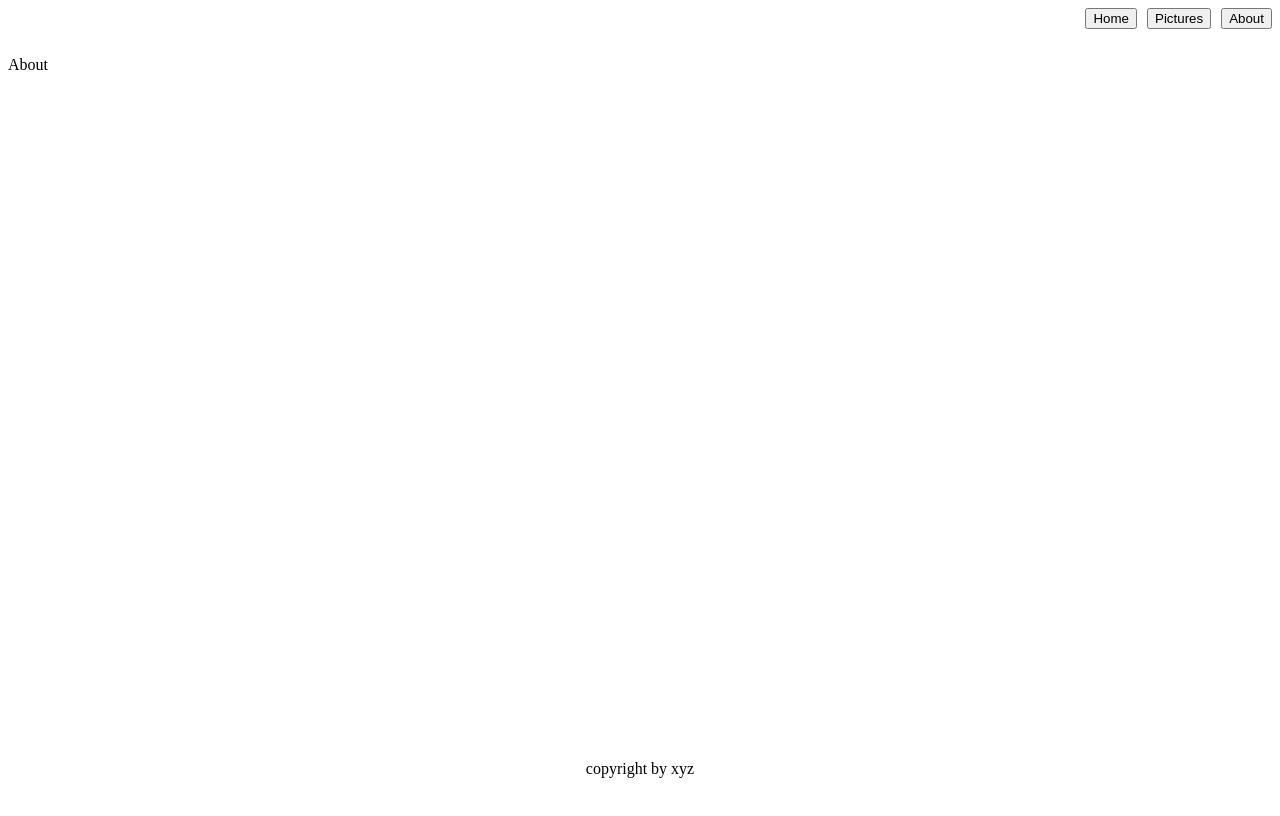
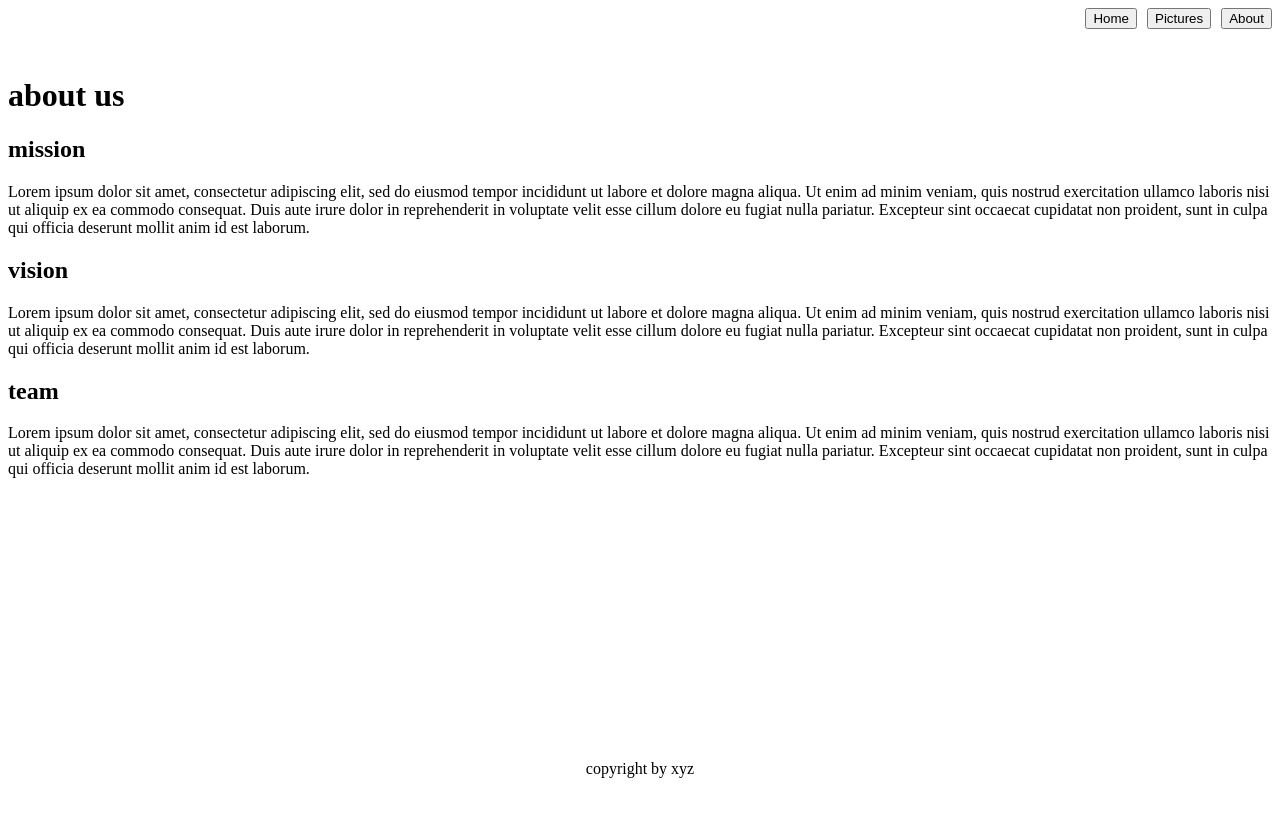
Before and after one commit to JelenadlS/redux-training, a React (Create React App) app: page /about in a window 1280 px wide. Built offline with nearby package versions, Linux system fonts and the light colour scheme.

Commit message:
Add details to about page

```diff
--- /dev/null
+++ b/src/components/AboutText.js
@@ -0,0 +1,17 @@
+export const AboutText = [
+  {
+    title: "mission ",
+    details:
+      "Lorem ipsum dolor sit amet, consectetur adipiscing elit, sed do eiusmod tempor incididunt ut labore et dolore magna aliqua. Ut enim ad minim veniam, quis nostrud exercitation ullamco laboris nisi ut aliquip ex ea commodo consequat. Duis aute irure dolor in reprehenderit in voluptate velit esse cillum dolore eu fugiat nulla pariatur. Excepteur sint occaecat cupidatat non proident, sunt in culpa qui officia deserunt mollit anim id est laborum.",
+  },
+  {
+    title: "vision",
+    details:
+      "Lorem ipsum dolor sit amet, consectetur adipiscing elit, sed do eiusmod tempor incididunt ut labore et dolore magna aliqua. Ut enim ad minim veniam, quis nostrud exercitation ullamco laboris nisi ut aliquip ex ea commodo consequat. Duis aute irure dolor in reprehenderit in voluptate velit esse cillum dolore eu fugiat nulla pariatur. Excepteur sint occaecat cupidatat non proident, sunt in culpa qui officia deserunt mollit anim id est laborum.",
+  },
+  {
+    title: "team",
+    details:
+      "Lorem ipsum dolor sit amet, consectetur adipiscing elit, sed do eiusmod tempor incididunt ut labore et dolore magna aliqua. Ut enim ad minim veniam, quis nostrud exercitation ullamco laboris nisi ut aliquip ex ea commodo consequat. Duis aute irure dolor in reprehenderit in voluptate velit esse cillum dolore eu fugiat nulla pariatur. Excepteur sint occaecat cupidatat non proident, sunt in culpa qui officia deserunt mollit anim id est laborum.",
+  },
+];
--- a/src/pages/AboutPage.js
+++ b/src/pages/AboutPage.js
@@ -1,3 +1,18 @@
+import { StyledMain } from "../components/styles";
+import { AboutText } from "../components/AboutText";
+
 export default function AboutPage() {
-  return <div>About</div>;
+  return (
+    <StyledMain aria-label="about page">
+      <h1>about us</h1>
+      {AboutText.map((detail, index) => {
+        return (
+          <article key={index} aria-label={detail.title}>
+            <h2>{detail.title}</h2>
+            <p aria-label="further information">{detail.details}</p>
+          </article>
+        );
+      })}
+    </StyledMain>
+  );
 }
```
